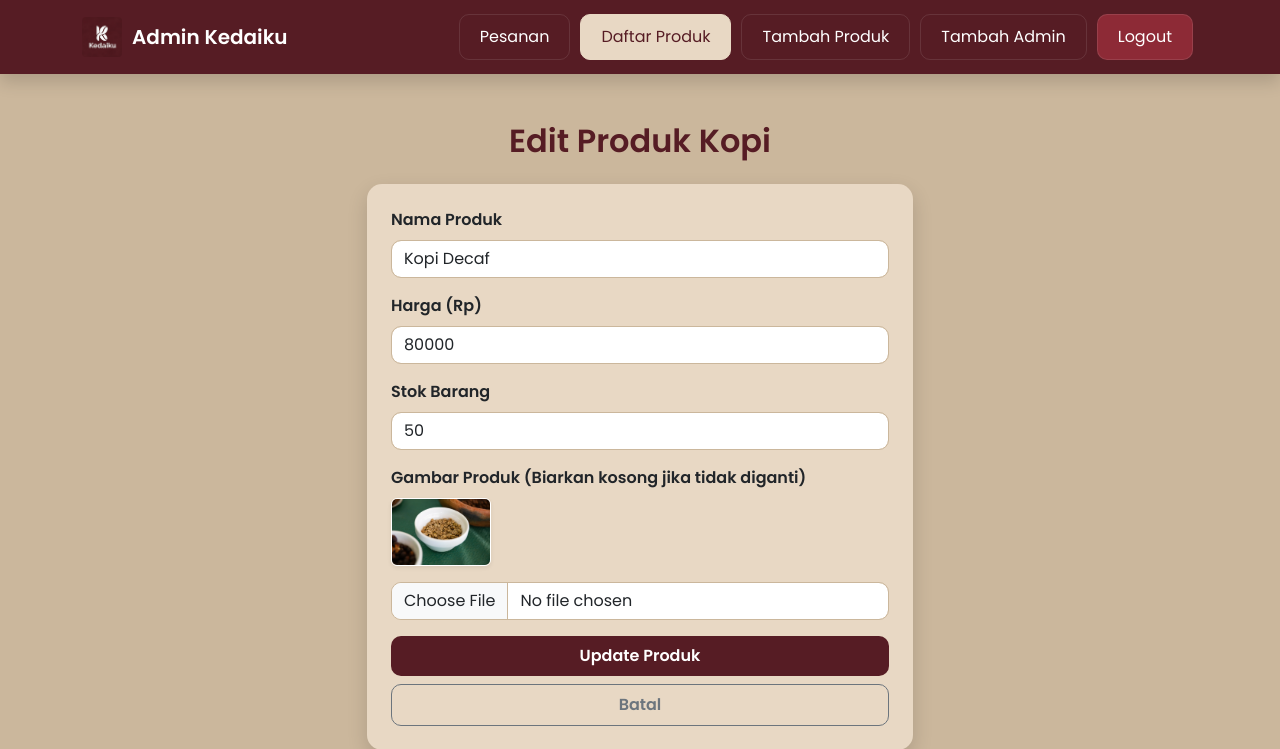
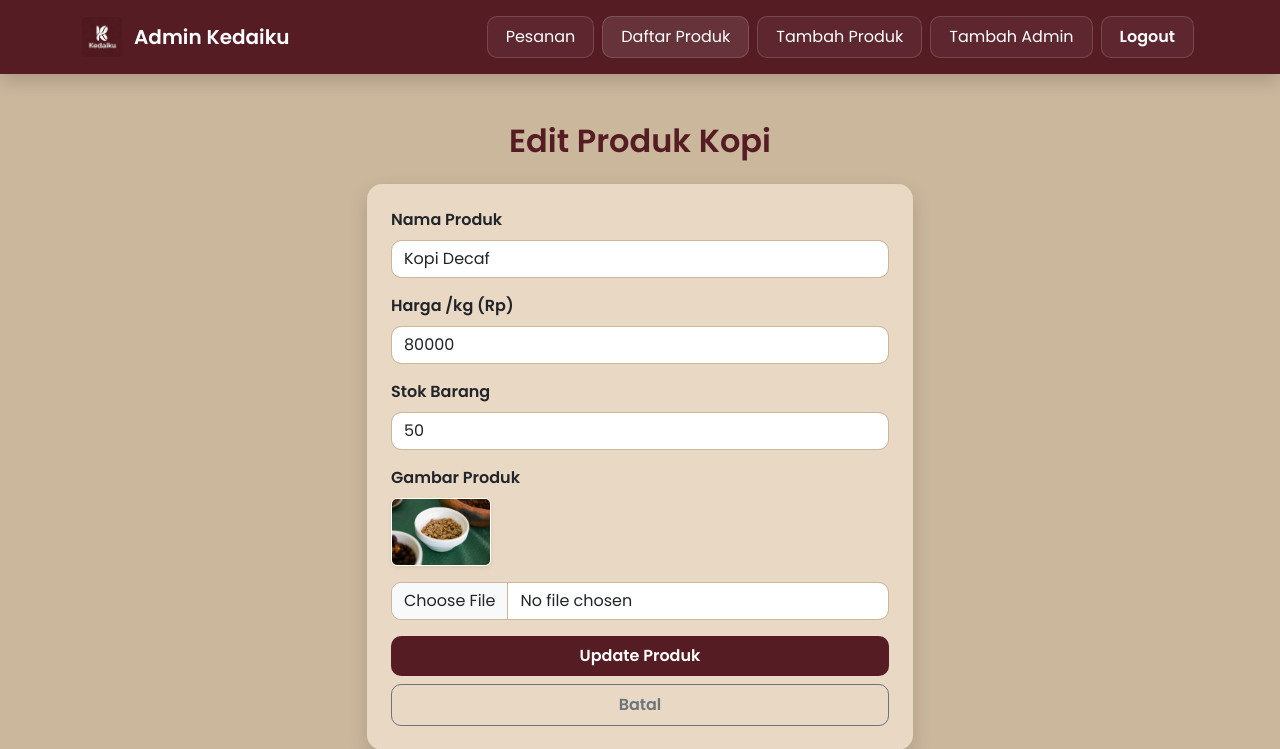
Before and after one commit to jaidan2212/Project_RPL, a PHP site: page /edit_produk.php?id=6 in a window 1280 px wide. Shown: the top 749 px of the page. Run offline with PHP 8.4, Linux system fonts and the light colour scheme; a user stored in the database is signed in; data comes from the database, SQL or seed files in the repository.

Commit message:
nambah keterangan pada harga

```diff
--- a/edit_produk.php
+++ b/edit_produk.php
@@ -19,12 +19,10 @@ if (isset($_POST['update'])) {
     $harga = $_POST['harga'];
     $stok = $_POST['stok'];
 
-    // Cek apakah admin upload gambar baru
     if ($_FILES['gambar']['name'] != "") {
         $gambar = $_FILES['gambar']['name'];
         $tmp = $_FILES['gambar']['tmp_name'];
         move_uploaded_file($tmp, "assets/gambar/" . $gambar);
-
         $sql = "UPDATE produk SET nama='$nama', harga='$harga', stok='$stok', gambar='$gambar' WHERE id='$id'";
     } else {
         $sql = "UPDATE produk SET nama='$nama', harga='$harga', stok='$stok' WHERE id='$id'";
@@ -42,9 +40,11 @@ if (isset($_POST['update'])) {
 
 <head>
     <meta charset="UTF-8">
+    <meta name="viewport" content="width=device-width, initial-scale=1.0">
     <title>Edit Produk - Admin Kedaiku</title>
     <link rel="stylesheet" href="https://cdn.jsdelivr.net/npm/bootstrap@5.3.2/dist/css/bootstrap.min.css">
     <link href="https://fonts.googleapis.com/css2?family=Poppins:wght@400;600&display=swap" rel="stylesheet">
+
     <style>
         body {
             background: #cbb79c;
@@ -53,14 +53,15 @@ if (isset($_POST['update'])) {
 
         /* --- NAVBAR CUSTOM --- */
         .navbar-custom {
-            background: #561c24; /* Warna Maroon Gelap */
+            background: #561c24;
             padding: 12px 0;
         }
 
         .navbar-brand {
             display: flex;
             align-items: center;
-            gap: 10px;
+            gap: 12px;
+            color: white !important;
         }
 
         .navbar-brand img {
@@ -69,37 +70,36 @@ if (isset($_POST['update'])) {
             border-radius: 4px;
         }
 
-        /* Navigasi Menu */
-        .navbar-nav .nav-item {
-            margin: 0 5px;
+        /* Nav Link Base */
+        .navbar-nav .nav-link {
+            color: white !important;
+            padding: 8px 18px !important;
+            border-radius: 10px;
+            transition: all 0.3s ease;
+            font-weight: 500; /* Ketebalan normal seragam */
+            margin: 0 4px;
+            background-color: rgba(255, 255, 255, 0.05);
+            border: 1px solid rgba(255, 255, 255, 0.15);
         }
 
-        .navbar-nav .nav-link {
+        /* REVISI: Menghilangkan Bold pada menu aktif agar seragam */
+        .navbar-nav .nav-link.active {
+            background-color: rgba(255, 255, 255, 0.1) !important;
+            border: 1px solid rgba(255, 255, 255, 0.15) !important;
             color: white !important;
-            background: transparent; /* Tetap Merah Maroon mengikuti Navbar */
-            padding: 10px 20px !important;
-            border-radius: 10px;
-            transition: all 0.3s ease;
-            font-weight: 500;
-            border: 1px solid rgba(255, 255, 255, 0.1); /* Garis tepi tipis agar bentuk kotak terlihat sedikit */
+            font-weight: 500; /* Disamakan dengan yang lain, tidak bold */
         }
 
-        /* EFEK HOVER & ACTIVE: Berubah jadi Krem (Sesuai Foto 3) */
-        .navbar-nav .nav-link:hover,
-        .navbar-nav .nav-link.active {
-            background: #e8d8c4 !important; /* Warna Krem */
-            color: #561c24 !important;      /* Teks jadi Maroon Gelap */
+        /* Efek Hover Krem */
+        .navbar-nav .nav-link:hover {
+            background-color: #e8d8c4 !important;
+            color: #561c24 !important;
             border-color: #e8d8c4 !important;
         }
 
-        /* Tombol Logout */
         .nav-logout {
-            background: #8d2a36 !important; /* Merah sedikit lebih terang agar beda */
-        }
-
-        .nav-logout:hover {
-            background: #e8d8c4 !important;
-            color: #561c24 !important;
+            color: white !important;
+            font-weight: 600 !important;
         }
 
         /* --- FORM STYLING --- */
@@ -129,7 +129,6 @@ if (isset($_POST['update'])) {
 
         .btn-custom:hover {
             background: #3e141a;
-            color: white;
         }
     </style>
 </head>
@@ -168,7 +167,7 @@ if (isset($_POST['update'])) {
                             <input type="text" name="nama" class="form-control" value="<?php echo htmlspecialchars($data['nama']); ?>" required>
                         </div>
                         <div class="mb-3">
-                            <label class="form-label fw-bold">Harga (Rp)</label>
+                            <label class="form-label fw-bold">Harga /kg (Rp)</label>
                             <input type="number" name="harga" class="form-control" value="<?php echo $data['harga']; ?>" required>
                         </div>
                         <div class="mb-3">
@@ -176,7 +175,7 @@ if (isset($_POST['update'])) {
                             <input type="number" name="stok" class="form-control" value="<?php echo isset($data['stok']) ? $data['stok'] : 0; ?>" required min="0">
                         </div>
                         <div class="mb-3">
-                            <label class="form-label fw-bold">Gambar Produk (Biarkan kosong jika tidak diganti)</label><br>
+                            <label class="form-label fw-bold">Gambar Produk</label><br>
                             <img src="assets/gambar/<?php echo $data['gambar']; ?>" width="100" class="mb-3 rounded shadow-sm border border-white">
                             <input type="file" name="gambar" class="form-control">
                         </div>
@@ -188,13 +187,8 @@ if (isset($_POST['update'])) {
         </div>
     </div>
 
-    <?php
-    if(file_exists('layout/footer.php')) {
-        include 'layout/footer.php';
-    }
-    ?>
+    <?php if(file_exists('layout/footer.php')) include 'layout/footer.php'; ?>
 
     <script src="https://cdn.jsdelivr.net/npm/bootstrap@5.3.2/dist/js/bootstrap.bundle.min.js"></script>
 </body>
-
 </html>
--- a/kelola_produk.php
+++ b/kelola_produk.php
@@ -165,7 +165,7 @@ if (isset($_GET['hapus'])) {
                     <h6 class="fw-bold"><?php echo $row['nama']; ?></h6>
 
                     <p class="mb-1">
-                        Rp <?php echo number_format($row['harga'], 0, ',', '.'); ?>
+                        Rp <?php echo number_format($row['harga'], 0, ',', '.'); ?>/kg
                     </p>
 
                     <?php if ($row['stok'] > 0) { ?>
--- a/tambah_produk.php
+++ b/tambah_produk.php
@@ -125,7 +125,7 @@ if (isset($_POST['simpan'])) {
               <input type="text" name="nama" class="form-control" required>
             </div>
             <div class="mb-3">
-              <label class="form-label fw-bold">Harga (Rp)</label>
+              <label class="form-label fw-bold">Harga /kg (Rp)</label>
               <input type="number" name="harga" class="form-control" required>
             </div>
             <div class="mb-3">
```
